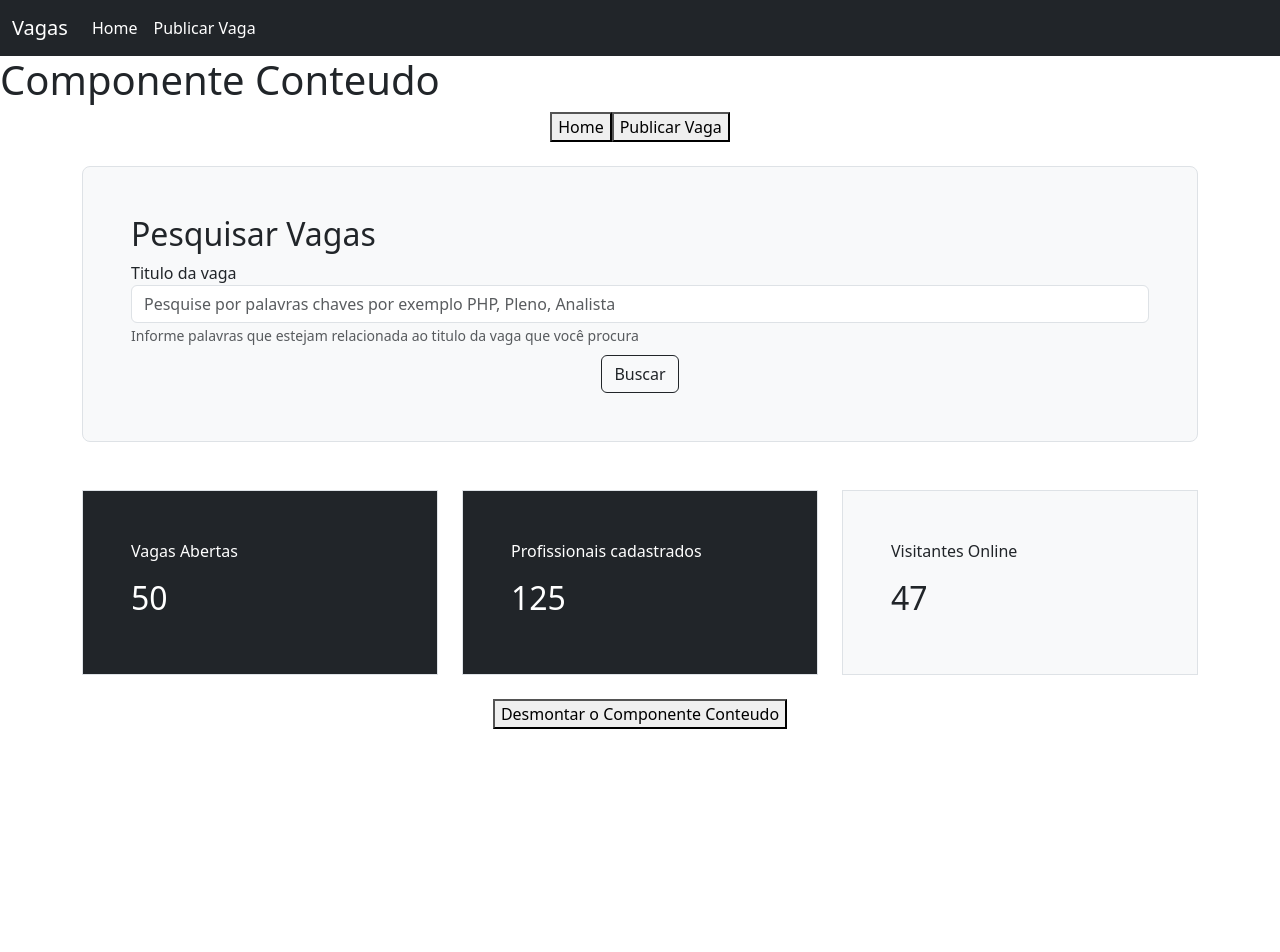
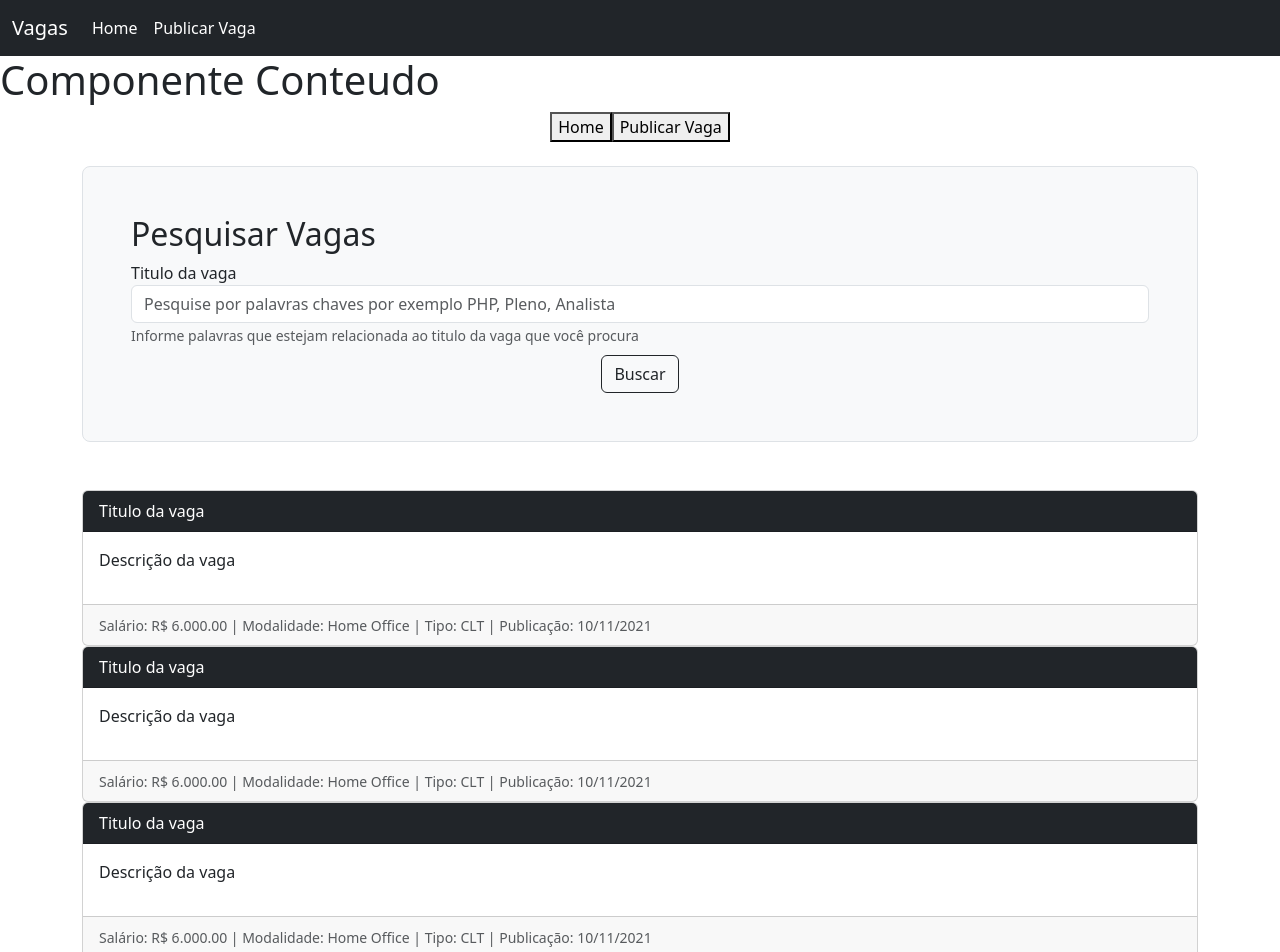
Before and after one commit to ProgramadorVictor/vagas-front, a Vue app: page / in a window 1280 px wide. Shown: the top 952 px of the page. Before the commit the page ends 800 px from the top, so only its background shows below. Built offline with nearby package versions, Linux system fonts and the light colour scheme.

Commit message:
feat: self-closing e adicionando VagaComponent

```diff
--- /dev/null
+++ b/src/components/comuns/VagaComponent.vue
@@ -0,0 +1,20 @@
+<template>
+    <div class="card">
+        <div class="card-header bg-dark text-white">Titulo da vaga</div>
+        <div class="card-body">
+            <p>
+                Descrição da vaga
+            </p>
+        </div>
+        <div class="card-footer">
+            <small class="text-muted">Salário: R$ 6.000.00 | Modalidade: Home Office | Tipo: CLT | Publicação: 10/11/2021</small>
+        </div>
+    </div>
+</template>
+<script>
+    export default {
+
+    }
+</script>
+<style lang="css">
+</style>
--- a/src/components/views/HomeView.vue
+++ b/src/components/views/HomeView.vue
@@ -3,6 +3,14 @@
         <div class="row">
             <div class="col">
                 <PesquisarVaga/>
+            </div>
+        </div>
+
+        <div class="row mt-5">
+            <div class="col">
+                <VagaComponent/>
+                <VagaComponent/>
+                <VagaComponent/><!-- self-closing -->
             </div>
         </div>
 
@@ -23,14 +31,16 @@
     </div>
 </template>
 <script>
-    import IndicadorComponent from '../comuns/IndicadorComponent.vue';
-    import PesquisarVaga from '../comuns/PesquisarVaga.vue';
+    import IndicadorComponent from '../comuns/IndicadorComponent.vue'
+    import PesquisarVaga from '../comuns/PesquisarVaga.vue'
+    import VagaComponent from '../comuns/VagaComponent.vue'
 
     export default {
         name: 'HomeView',
         components: {
             PesquisarVaga,
-            IndicadorComponent
+            IndicadorComponent,
+            VagaComponent
         },
         data: () => ({
             usuarioOnline: 0
```
